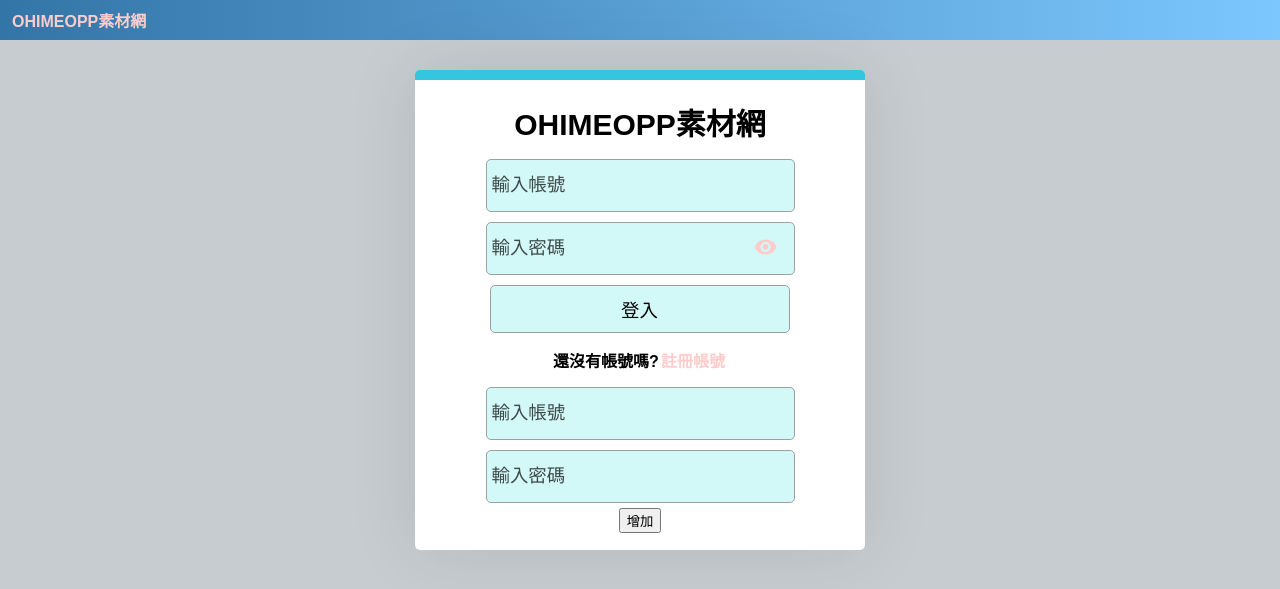
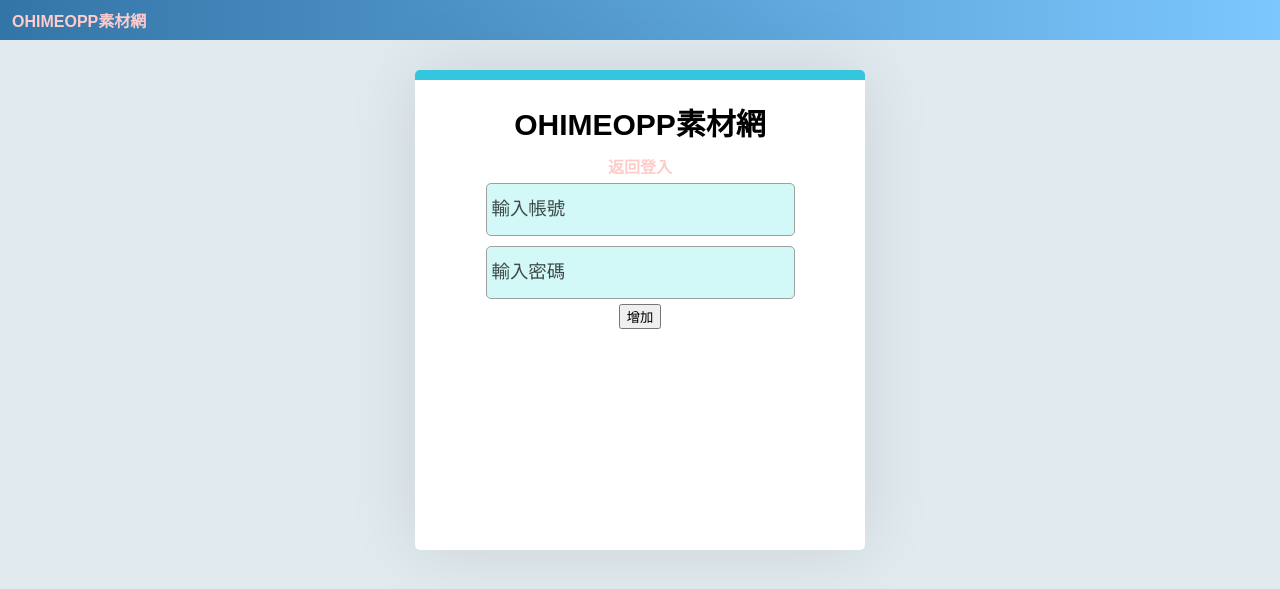
Before and after one commit to OHIMEOPP/PHP, a PHP site: page /indexAcount.php in a window 1280 px wide, after a click on "註冊帳號". Shown: the top 589 px of the page. Run offline with PHP 8.4, Linux system fonts and the light colour scheme; some web fonts are replaced.

Commit message:
update註冊、登入切換

```diff
--- a/css/Account.css
+++ b/css/Account.css
@@ -1,7 +1,7 @@
 body {
     /* background-image: url("./imageUI/uploadIMG.png"); */
     background-image: none;
-    background-color: rgb(198, 204, 208);
+    background-color: rgb(225, 234, 239);
     /* 替換為你的圖片 URL */
     background-size: cover;
     /* 自動調整背景圖片大小以填滿整個屏幕 */
--- a/indexAcount.php
+++ b/indexAcount.php
@@ -45,19 +45,25 @@ require_once 'function.php';
                                 <i class="material-icons" onclick="swdisplay('password')">visibility</i>
                             </a>
                         </div>
-
-                    </form><input type="submit" value="登入" class="submit" onclick="xhraccount()">
+                        <input type="submit" value="登入" class="submit" onclick="xhraccount()">
+                        <div class="switch-register">
+                            還沒有帳號嗎?<a onclick="swdisplay('signzone')">註冊帳號</a>
+                        </div>
+                    </form>
                     <!-- <form action='<?php echo $loginURL; ?>' method="post">
                         <input type="text" name="NAME">
                         <button type="submit">搜尋密碼</button>
 
                     </form> -->
+
                 </div>
                 <div>
-                    <div class="switch-register">
-                        還沒有帳號嗎?<a onclick="swdisplay('signzone')">註冊帳號</a>
-                    </div>
+
+
                     <form action='<?php echo $loginURL; ?>' method="post" id="signzone" style="display:none">
+                        <div class="switch-login">
+                            <a onclick="swdisplay('signzone')" style="cursor: pointer">返回登入</a>
+                        </div>
                         <input type="text" name="increaseaccount" id="account" placeholder="輸入帳號">
                         <div class="tab"></div>
                         <input type="text " name="increasepassword" id="password" placeholder="輸入密碼">
@@ -100,20 +106,23 @@ require_once 'function.php';
         const loginzon = document.getElementById("login");
         switch (item) {
             case "password":
-                if (password.type == "password")
+                if (password.type == "password") {
                     password.type = "text";
+                }
+
                 else {
                     password.type = "password";
                 }
                 break;
             case "signzone":
-                if (signzon.style.display == "none")
+                if (signzon.style.display == "none") {
+                    loginzon.style.display = "none";
                     signzon.style.display = "block";
-                // loginzon.style.display = "none";
-                // console.log(loginzon);
+                }
+                // console.log(signzon);
                 else {
                     signzon.style.display = "none";
-                    // loginzon.style.display = "block";
+                    loginzon.style.display = "block";
                 }
                 break;
         }
```
